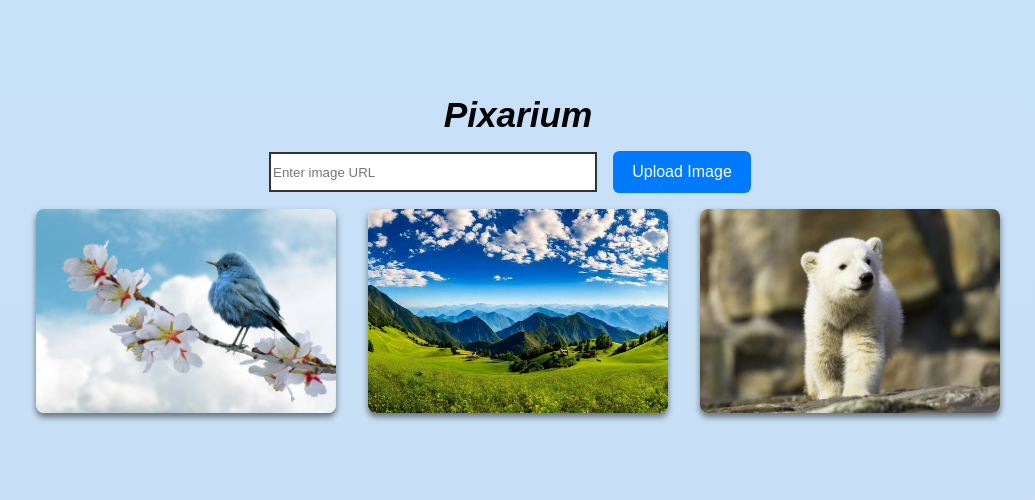
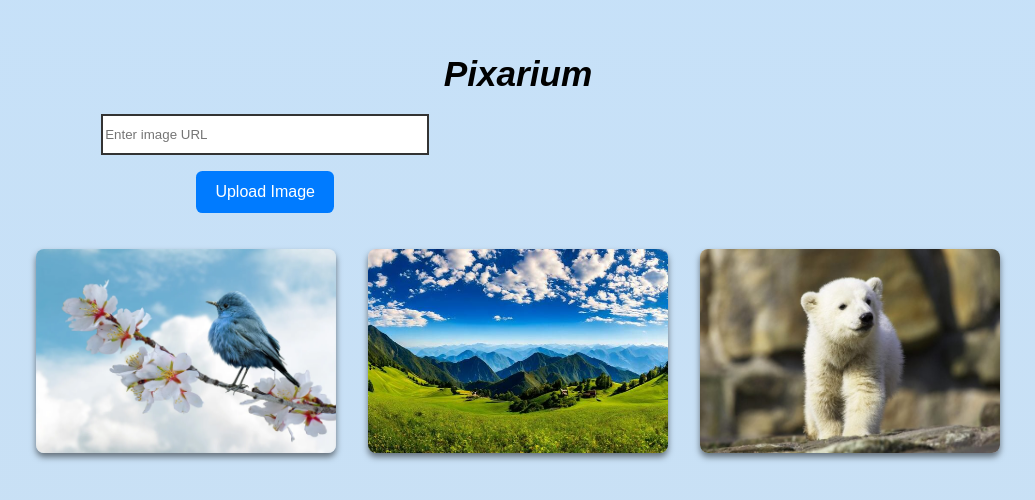
Before and after one commit to Jiteshiyu/Image-gallery-app, a React (Vite) app: page / in a window 1280 px wide. Shown: the part 136-636 px from the top of the page, without its empty margins (122-1157 px from the left). Built offline with nearby package versions, Linux system fonts and the light colour scheme.

Commit message:
Update App.css

```diff
--- a/src/App.css
+++ b/src/App.css
@@ -42,7 +42,8 @@
 
 /* Upload Form Styles */
 .upload-form {
-  max-width: 30rem
+  max-width: 30rem;
+  margin: 1.2rem;
   display: flex;
   justify-content: space-around;
   align-items: center;
@@ -51,7 +52,7 @@
 
 /* Search Box Styles */
 .searchbox {
-  height: 2.15rem;
+  height: 2.2rem;
   width: 20rem;
   border: 2px solid #333;
   outline: none;
@@ -61,7 +62,7 @@
 .submit-btn {
   color: #fff;
   background-color: #007bff;
-  padding: 0.75rem 1.2rem;
+  padding: 0.77rem 1.2rem;
   margin: 1rem;
   font-size: 1rem;
   border: none;
```
